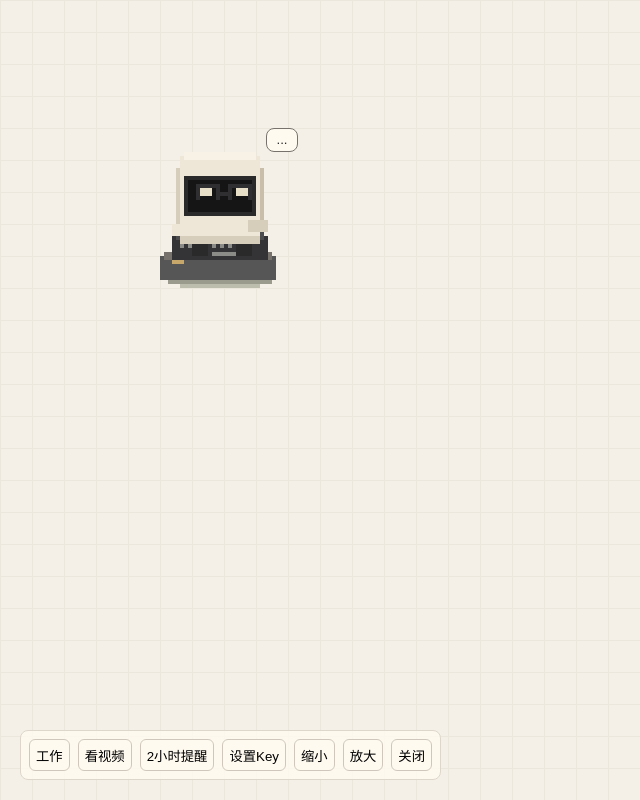
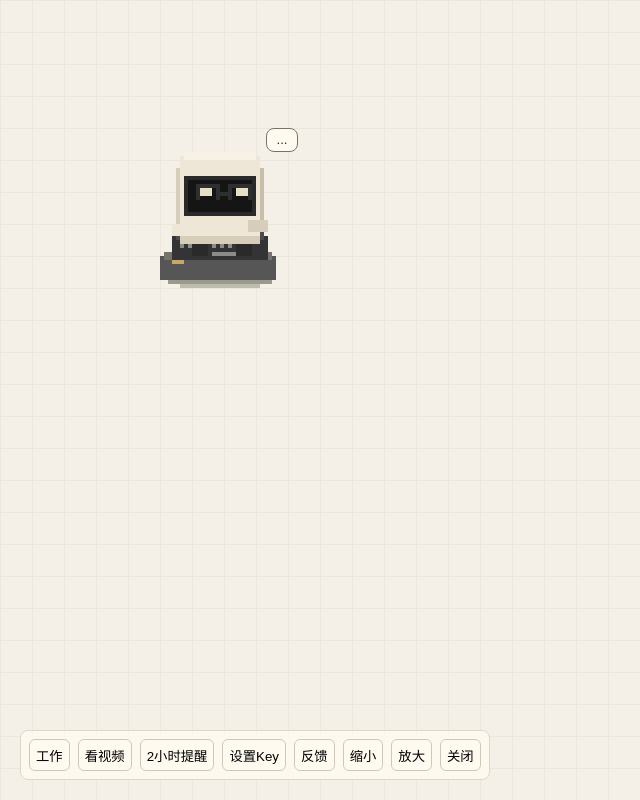
Before and after one commit to goatsun1229/sunmy, a React (Vite) app: page / in a window 1280 px wide. Shown: the whole page, without its empty margins (0-640 px from the left). Built offline with nearby package versions, Linux system fonts and the light colour scheme.

Commit message:
Add files via upload

```diff
--- a/electron/preload.cjs
+++ b/electron/preload.cjs
@@ -7,5 +7,6 @@ contextBridge.exposeInMainWorld("pixelpal", {
   activeContext: () => ipcRenderer.invoke("pixelpal:active-context"),
   saveSecret: (key, value) => ipcRenderer.invoke("pixelpal:save-secret", key, value),
   loadSecret: (key) => ipcRenderer.invoke("pixelpal:load-secret", key),
+  copyText: (text) => ipcRenderer.invoke("pixelpal:copy-text", text),
   close: () => ipcRenderer.invoke("pixelpal:close"),
 });
--- a/src/global.d.ts
+++ b/src/global.d.ts
@@ -9,6 +9,7 @@ declare global {
       activeContext: () => Promise<{ app: string; title: string }>;
       saveSecret: (key: string, value: string) => Promise<boolean>;
       loadSecret: (key: string) => Promise<string>;
+      copyText: (text: string) => Promise<boolean>;
       close: () => Promise<void>;
     };
   }
--- a/src/main.tsx
+++ b/src/main.tsx
@@ -225,6 +225,11 @@ function App() {
     const lower = raw.toLowerCase();
     if (!raw) return;
 
+    if (/反馈|问题|bug|故障|不好用|建议/.test(lower)) {
+      await copyFeedbackTemplate();
+      return;
+    }
+
     if (lower.includes("打开") || lower.includes("open")) {
       const sites: Record<string, string> = {
         b站: "https://www.bilibili.com",
@@ -329,6 +334,33 @@ function App() {
     showBubble(ok ? "Key 已保存" : "保存失败");
   }
 
+  async function copyFeedbackTemplate() {
+    const platform = await window.pixelpal?.platform().catch(() => null);
+    const context = await window.pixelpal?.activeContext().catch(() => null);
+    const template = [
+      "码伴 PixelPal 内测反馈",
+      "",
+      `系统：${platform?.platform || "未识别"}`,
+      `宠物名：${settings.petName}`,
+      `主人名：${settings.ownerName}`,
+      `缩放：${settings.scale.toFixed(1)}`,
+      `当前状态：${petState}`,
+      `识别到的软件：${context?.app || "无"}`,
+      `识别到的窗口：${context?.title || "无"}`,
+      "",
+      "是否能打开：",
+      "是否能退出：",
+      "遇到的问题：",
+      "复现步骤：",
+      "希望增加：",
+      "截图/录屏：",
+    ].join("\n");
+    const copied = await window.pixelpal?.copyText(template);
+    if (!copied && navigator.clipboard) await navigator.clipboard.writeText(template);
+    setPetState("success");
+    showBubble("反馈模板已复制", true);
+  }
+
   return (
     <main>
       <div
@@ -369,6 +401,7 @@ function App() {
         <button onClick={() => setPetState("watching")}>看视频</button>
         <button onClick={addWalkReminder}>2小时提醒</button>
         <button onClick={() => void setDeepSeekKey()}>{deepSeekReady ? "更新Key" : "设置Key"}</button>
+        <button onClick={() => void copyFeedbackTemplate()}>反馈</button>
         <button onClick={() => setSettings({ ...settings, scale: Math.max(0.8, settings.scale - 0.1) })}>缩小</button>
         <button onClick={() => setSettings({ ...settings, scale: Math.min(1.5, settings.scale + 0.1) })}>放大</button>
         <button onClick={() => void window.pixelpal?.close()}>关闭</button>
```
Also changed, not shown: electron/main.cjs (+6 -1 lines), 2 other files (tests, documents, lock files or other folders).
